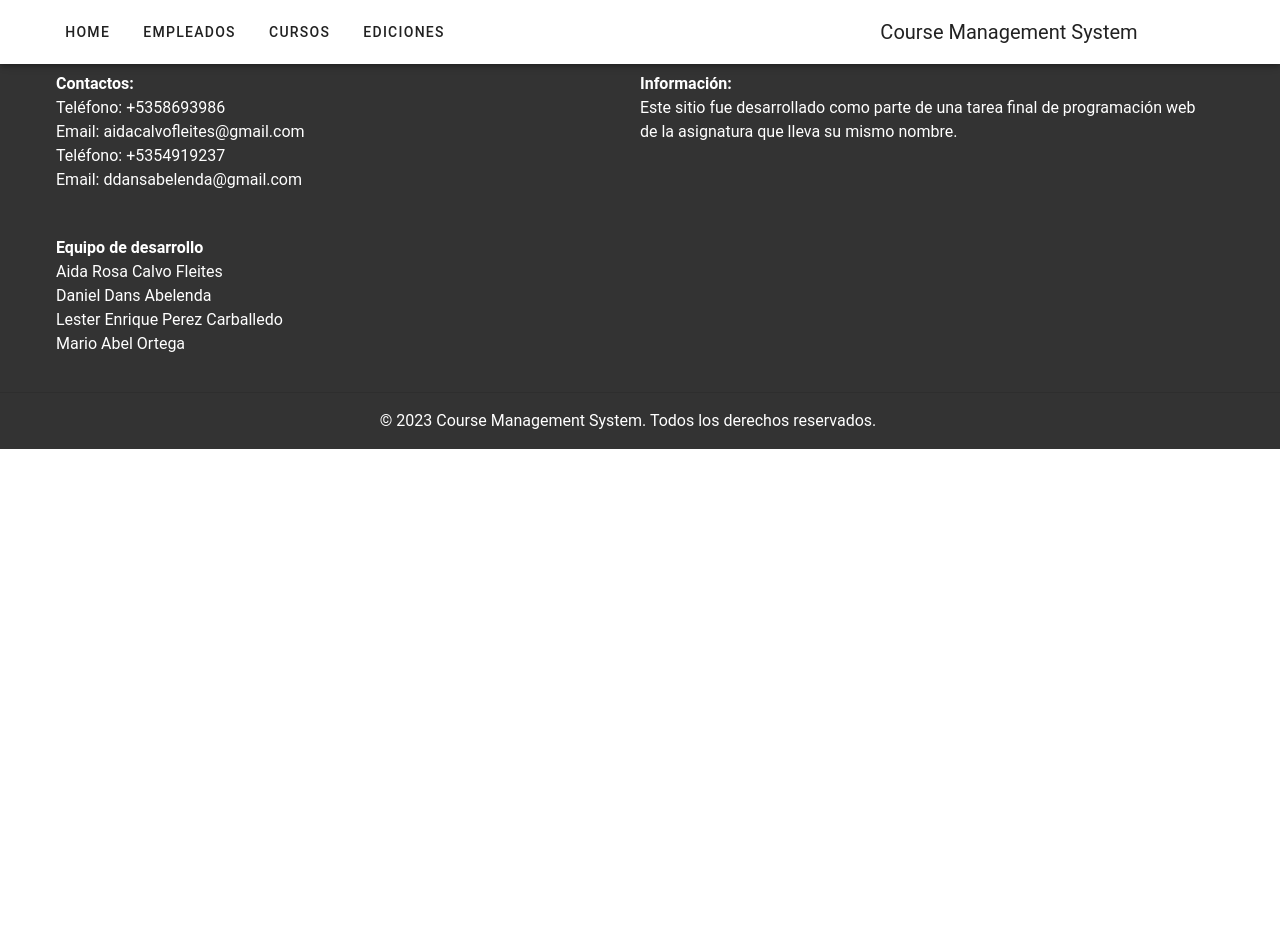
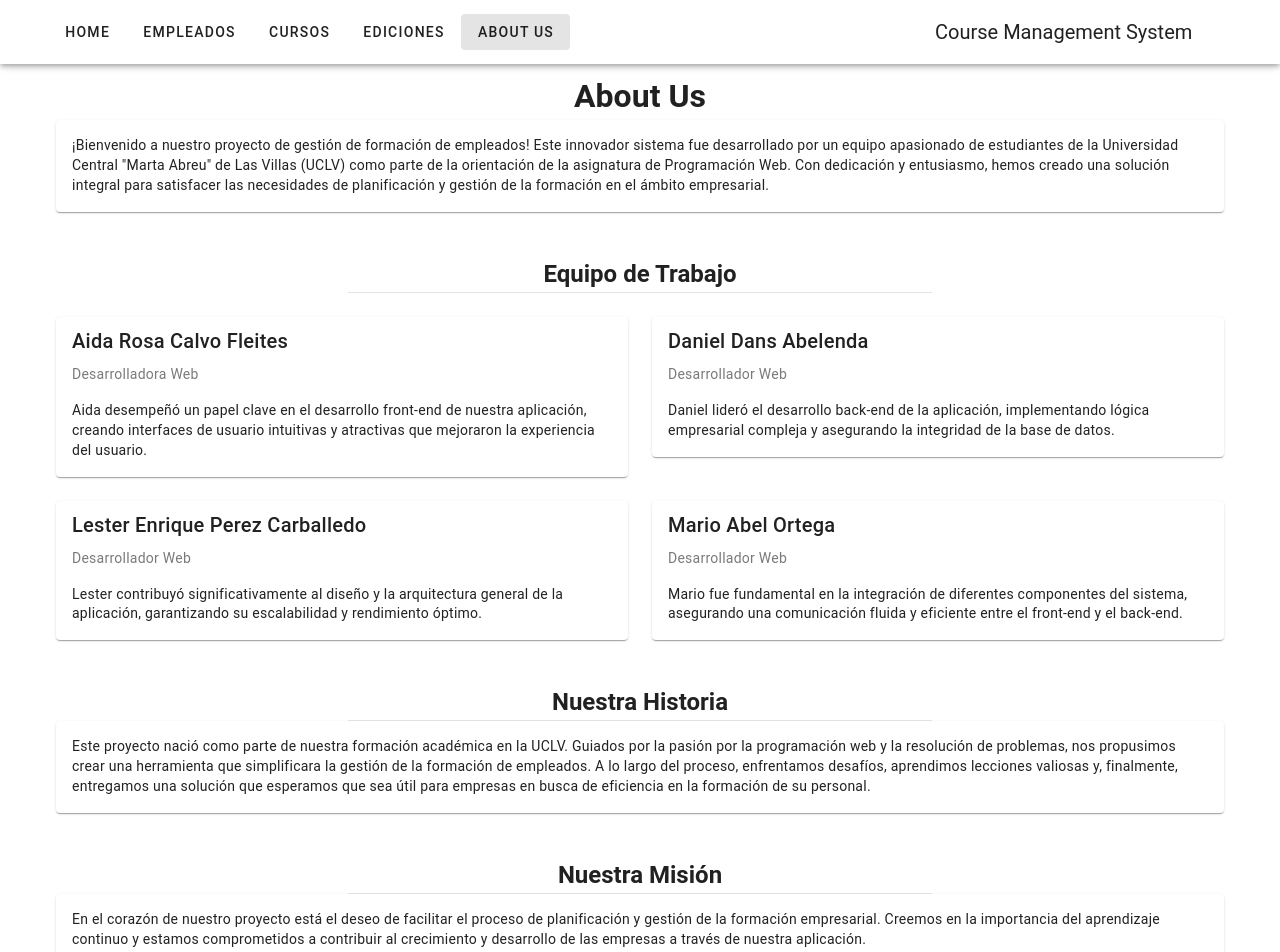
Before and after one commit to DDansAbelenda/sg-cursos-front, a Vue app: page /about in a window 1280 px wide. Shown: the top 952 px of the page. Before the commit the page ends 800 px from the top, so only its background shows below. Built offline with nearby package versions, Linux system fonts and the light colour scheme.

Commit message:
Se agrega la dependencia scroll mencionada en commit anterior, se crea un About Us, por tanto se define nueva ruta, se hacen cambios en el home agregando contenido a los textos de las secciones. Se modifica el contenido del footer y se crean nuevos enlaces en el navbar.

```diff
--- a/package.json
+++ b/package.json
@@ -15,6 +15,7 @@
     "moment": "^2.29.4",
     "vue": "^3.2.13",
     "vue-router": "^4.0.3",
+    "vue-scrollto": "^2.20.0",
     "vuetify": "^3.4.0-beta.1"
   },
   "devDependencies": {
--- a/src/components/FooterPage.vue
+++ b/src/components/FooterPage.vue
@@ -1,5 +1,5 @@
 <template>
-  <div>
+  <div class="principal">
     <v-container>
       <v-row column="3">
         <v-col md="6" sm="12">
@@ -11,14 +11,7 @@
             <p>Email: ddansabelenda@gmail.com</p>
           </div>
         </v-col>
-        <v-col md="6" sm="12">
-          <div class="contact-info">
-            <h4>Información:</h4>
-            <p>Este sitio fue desarrollado como parte de una tarea final de programación
-              web de la asignatura que lleva su mismo nombre.
-            </p>
-          </div>
-        </v-col>
+
         <v-col md="6" sm="12">
           <div class="contact-info">
             <h4>Equipo de desarrollo</h4>
@@ -52,17 +45,17 @@
 <style scoped>
 .contact-info {
   margin-bottom: 20px;
-  color: white;
+  color: #302f2f;
 }
 
-div {
-  background-color: #333;
-  /* Gris oscuro */
+.principal {
+  background-color: rgb(172, 172, 172);
   width: 100%;
+
 }
 
 p.text-center {
-  color: #fff;
+  color: #302f2f;
   /* Texto blanco */
 }
 </style>
--- a/src/components/NavBar.vue
+++ b/src/components/NavBar.vue
@@ -10,6 +10,7 @@
                 <v-btn to="/employee">Empleados</v-btn>
                 <v-btn to="/course">Cursos</v-btn>
                 <v-btn to="/edition">Ediciones</v-btn>
+                <v-btn to="/about">About Us</v-btn>
             </div>
             <v-spacer></v-spacer>
             <v-toolbar-title>Course Management System</v-toolbar-title>
@@ -17,7 +18,7 @@
 
         <!--Menu lateral-->
         <v-navigation-drawer v-model="drawer" temporary>
-            <v-list-item prepend-avatar="https://randomuser.me/api/portraits/men/78.jpg" title="CMS"></v-list-item>
+            <v-list-item title="CMS"></v-list-item>
             <v-divider></v-divider>
             <v-list density="compact" nav>
                 <v-list-item to="/" prepend-icon="mdi-view-dashboard" title="Home" value="home"></v-list-item>
@@ -25,6 +26,9 @@
                 <v-list-item to="/course" prepend-icon="mdi-school" title="Cursos" value="course"></v-list-item>
                 <v-list-item to="/edition" prepend-icon="mdi-calendar-account-outline" title="Ediciones"
                     value="edition"></v-list-item>
+                <v-list-item to="/about" prepend-icon="mdi-information-variant" title="About Us"
+                    value="edition"></v-list-item>
+
             </v-list>
         </v-navigation-drawer>
     </div>
--- a/src/router/index.js
+++ b/src/router/index.js
@@ -35,6 +35,16 @@
     component: function () {
       return import(/* webpackChunkName: "edition" */ '../views/EditionView.vue')
     }
+  },
+  {
+    path: '/about',
+    name: 'about',
+    // route level code-splitting
+    // this generates a separate chunk (about.[hash].js) for this route
+    // which is lazy-loaded when the route is visited.
+    component: function () {
+      return import(/* webpackChunkName: "edition" */ '../views/AboutUsView.vue')
+    }
   }
 ]
 
--- /dev/null
+++ b/src/views/AboutUsView.vue
@@ -0,0 +1,96 @@
+<template>
+    <v-container>
+        <v-row>
+            <v-col cols="12">
+                <h1 class="display-2 text-center">About Us</h1>
+                <v-card>
+                    <v-card-text>¡Bienvenido a nuestro proyecto de gestión de formación de empleados! Este innovador sistema
+                        fue desarrollado por un equipo apasionado de estudiantes de la Universidad Central "Marta Abreu" de
+                        Las Villas (UCLV) como parte de la orientación de la asignatura de Programación Web. Con dedicación
+                        y entusiasmo, hemos creado una solución integral para satisfacer las necesidades de planificación y
+                        gestión de la formación en el ámbito empresarial.</v-card-text>
+                </v-card>
+            </v-col>
+        </v-row>
+
+        <v-row>
+            <v-col>
+                <h2 class="headline text-center mt-5">Equipo de Trabajo</h2>
+                <v-divider class="mx-auto" width="50%"></v-divider>
+            </v-col>
+        </v-row>
+        <v-row>
+            <v-col v-for="member in teamMembers" :key="member.name" cols="12" md="6">
+                <v-card>
+                    <v-card-title class="headline">{{ member.name }}</v-card-title>
+                    <v-card-subtitle>{{ member.role }}</v-card-subtitle>
+                    <v-card-text>{{ member.description }}</v-card-text>
+                </v-card>
+            </v-col>
+        </v-row>
+
+        <v-row>
+            <v-col cols="12">
+                <h2 class="headline text-center mt-5">Nuestra Historia</h2>
+                <v-divider class="mx-auto" width="50%"></v-divider>
+                <v-card>
+                    <v-card-text>
+                        Este proyecto nació como parte de nuestra formación académica en la UCLV. Guiados por la pasión por
+                        la programación web y la resolución de problemas, nos propusimos crear una herramienta que
+                        simplificara la gestión de la formación de empleados. A lo largo del proceso, enfrentamos desafíos,
+                        aprendimos lecciones valiosas y, finalmente, entregamos una solución que esperamos que sea útil para
+                        empresas en busca de eficiencia en la formación de su personal.
+                    </v-card-text>
+                </v-card>
+            </v-col>
+        </v-row>
+
+        <v-row>
+            <v-col cols="12">
+                <h2 class="headline text-center mt-5">Nuestra Misión</h2>
+                <v-divider class="mx-auto" width="50%"></v-divider>
+                <v-card>
+                    <v-card-text>
+                        En el corazón de nuestro proyecto está el deseo de facilitar el proceso de planificación y gestión
+                        de la formación empresarial. Creemos en la importancia del aprendizaje continuo y estamos
+                        comprometidos a contribuir al crecimiento y desarrollo de las empresas a través de nuestra
+                        aplicación.
+                    </v-card-text>
+                </v-card>
+            </v-col>
+        </v-row>
+    </v-container>
+</template>
+
+<script>
+export default {
+    data() {
+        return {
+            teamMembers: [
+                {
+                    name: 'Aida Rosa Calvo Fleites',
+                    role: 'Desarrolladora Web',
+                    description: 'Aida desempeñó un papel clave en el desarrollo front-end de nuestra aplicación, creando interfaces de usuario intuitivas y atractivas que mejoraron la experiencia del usuario.',
+                },
+                {
+                    name: 'Daniel Dans Abelenda',
+                    role: 'Desarrollador Web',
+                    description: 'Daniel lideró el desarrollo back-end de la aplicación, implementando lógica empresarial compleja y asegurando la integridad de la base de datos.',
+                },
+                {
+                    name: 'Lester Enrique Perez Carballedo',
+                    role: 'Desarrollador Web',
+                    description: 'Lester contribuyó significativamente al diseño y la arquitectura general de la aplicación, garantizando su escalabilidad y rendimiento óptimo.',
+                },
+                {
+                    name: 'Mario Abel Ortega',
+                    role: 'Desarrollador Web',
+                    description: 'Mario fue fundamental en la integración de diferentes componentes del sistema, asegurando una comunicación fluida y eficiente entre el front-end y el back-end.',
+                },
+            ],
+        };
+    },
+};
+</script>
+
+<style scoped></style>
--- a/src/views/HomeView.vue
+++ b/src/views/HomeView.vue
@@ -3,19 +3,21 @@
     <!-- Sección de héroe -->
     <v-container fluid>
       <v-row>
-        <v-col  cols="12">
+        <v-col cols="12">
           <!-- Contenido de la hero section -->
           <v-row class="hero-section section" align="center" justify="center">
             <v-col class="d-flex text-center justify-center" cols="6">
-              <v-btn @click="scrollToElement">
-                Ver Más
-              </v-btn>
             </v-col>
             <v-col cols="6">
               <v-card>
                 <v-card-text>
                   <h2>Título</h2>
-                  <p>Descripción o texto sobre el contenido de la página.</p>
+                  <p>Bienvenido a nuestro sistema de gestión de formación de empleados.
+                    Aquí, encontrarás todas las herramientas necesarias para planificar y
+                    gestionar eficientemente la formación dentro de tu empresa.</p>
+                  <v-btn @click="scrollToElement">
+                    Ver Más
+                  </v-btn>
                 </v-card-text>
               </v-card>
             </v-col>
@@ -35,7 +37,9 @@
               <v-card>
                 <v-card-text>
                   <h2>Empleados</h2>
-                  <p>Descripción o texto sobre los empleados.</p>
+                  <p>Descubre más sobre el talentoso equipo que forma parte de nuestra empresa.
+                    Desde empleados dedicados a la formación hasta aquellos que buscan ampliar
+                    sus habilidades, cada uno contribuye al éxito de nuestra organización.</p>
                   <v-btn to="/employee#header">
                     Ver más
                   </v-btn>
@@ -58,7 +62,10 @@
               <v-card>
                 <v-card-text>
                   <h2>Cursos</h2>
-                  <p>Descripción o texto sobre los cursos.</p>
+                  <p>Explora nuestra oferta de cursos internos diseñados para mejorar
+                    las habilidades y conocimientos de tus empleados.
+                    Desde cursos básicos hasta programas avanzados, ofrecemos una variedad
+                    de opciones para el desarrollo profesional.</p>
                   <v-btn to="/course">Ver más</v-btn>
                 </v-card-text>
               </v-card>
@@ -79,7 +86,10 @@
               <v-card>
                 <v-card-text>
                   <h2>Ediciones</h2>
-                  <p>Descripción o texto sobre las ediciones.</p>
+                  <p>Conoce más sobre las distintas ediciones de nuestros cursos,
+                    que se adaptan a diferentes ubicaciones, fechas y horarios.
+                    Cada edición ofrece una experiencia única de aprendizaje
+                    para garantizar la máxima flexibilidad y participación.</p>
                   <v-btn to="/edition">Ver más</v-btn>
                 </v-card-text>
               </v-card>
```
Also changed, not shown: src/assets/cms.jpg (added), 1 other file (tests, documents, lock files or other folders).
